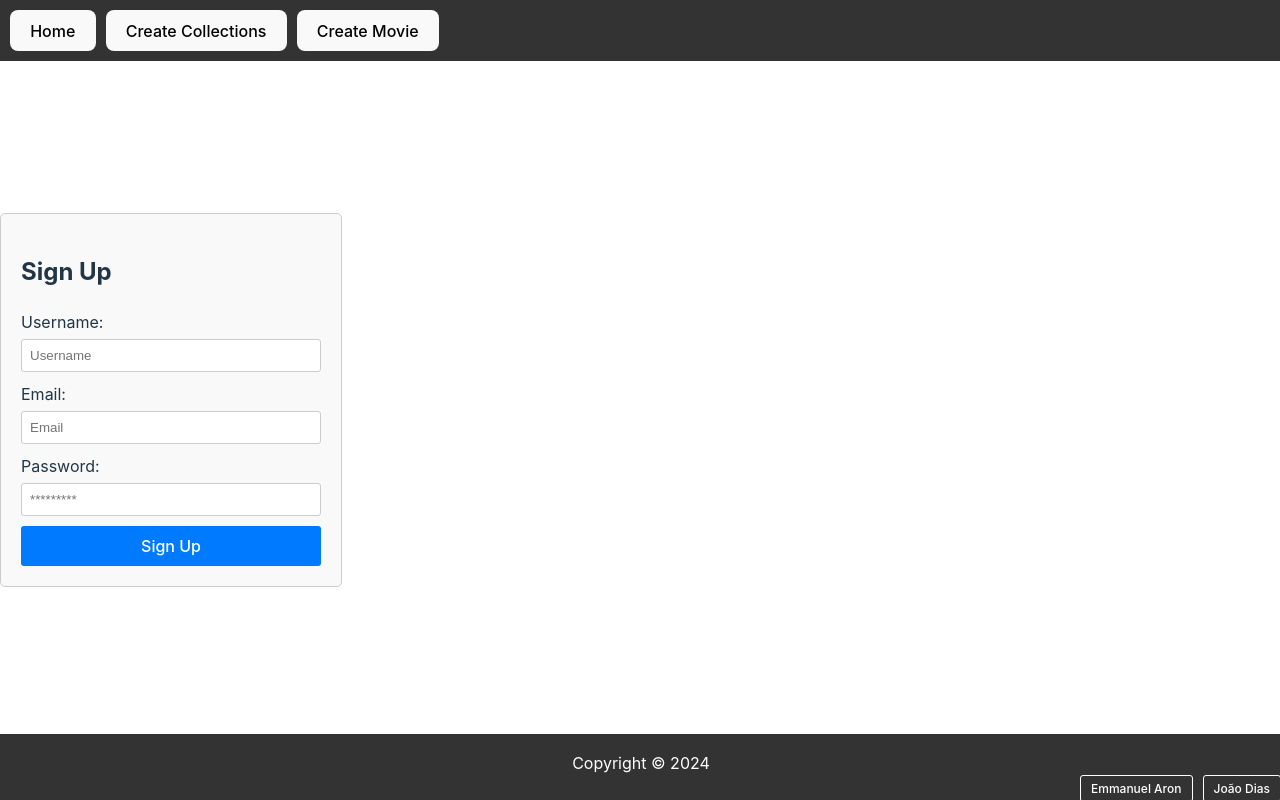
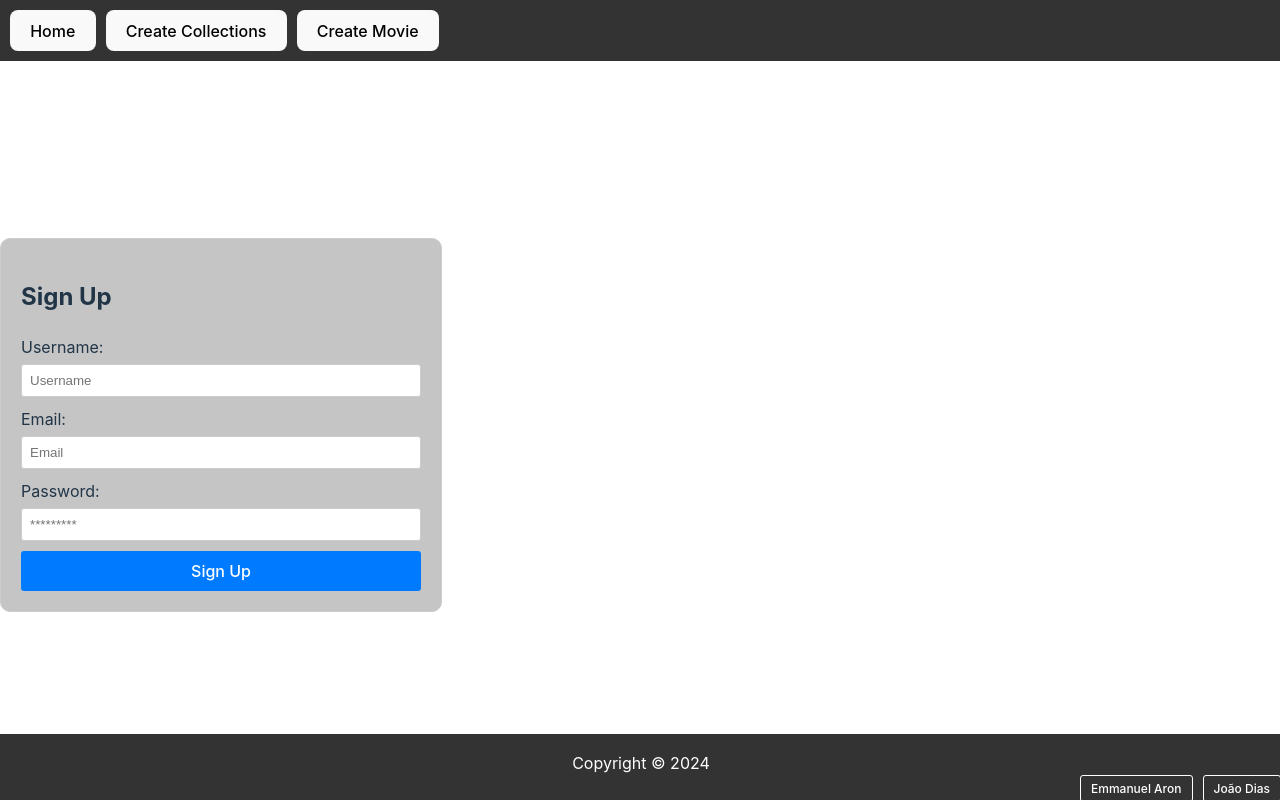
Before and after one commit to WatchWithUs/watch_frontend, a React (Vite) app: page /signup in a window 1280 px wide. Built offline with nearby package versions, Linux system fonts and the light colour scheme.

Commit message:
Updated Signup

```diff
--- a/src/components/Signup.css
+++ b/src/components/Signup.css
@@ -1,10 +1,11 @@
 .sign-up-container {
-    width: 300px;
-    margin: 0 auto; /* centralizar horizontalmente */
+  width: 400px;
+  margin: 0 auto; /* Centralize horizontalmente */
+  margin-top: 50px; /* Adicione margem superior para centralizar verticalmente */
   padding: 20px;
   border: 1px solid #ccc;
-    border-radius: 5px;
-    background-color: #f9f9f9;
+  border-radius: 10px;
+  background-color: hsla(0, 0%, 0%, 0.226);
 }
 
 .sign-up-form {
```
Lines whose indentation alone changed are shown as unchanged.
